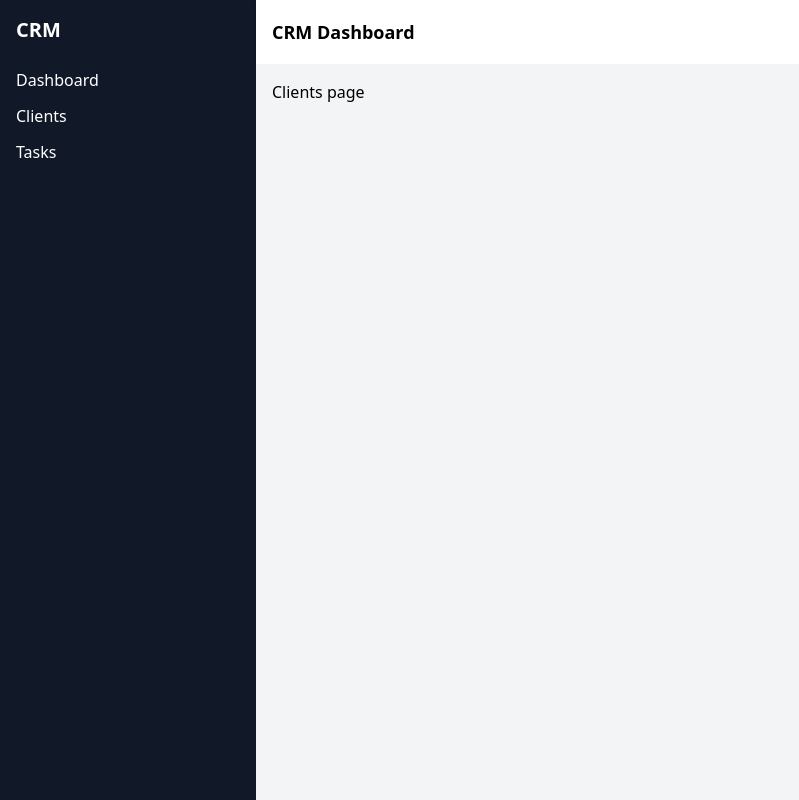
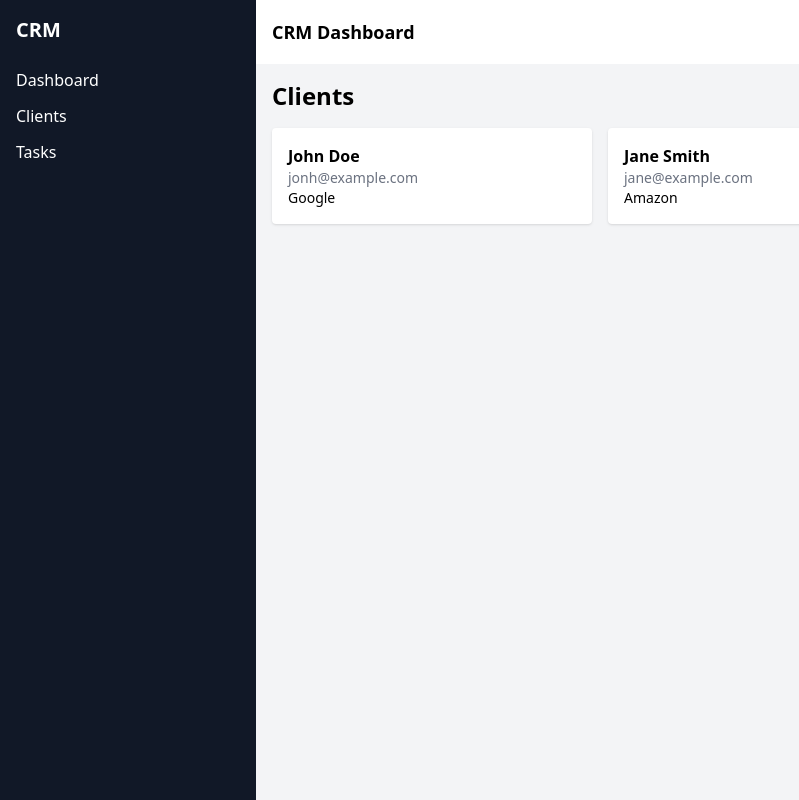
Before and after one commit to EvgeniyKarpuhin/crm-dashboard, a React (Vite) app: page /clients in a window 1280 px wide. Shown: the whole page, without its empty margins (0-799 px from the left). Built offline with nearby package versions, Linux system fonts and the light colour scheme.

Commit message:
added clients and client store

```diff
--- a/src/pages/Clients.tsx
+++ b/src/pages/Clients.tsx
@@ -1,5 +1,26 @@
+import { useClientStore } from "../store/useClientStore";
+
 const Clients = () => {
-    return <div>Clients page</div>;
+    const { clients } = useClientStore();
+
+    return (
+        <div>
+            <h2 className="text-2xl font-bold mb-4">Clients</h2>
+
+            <div className="grid grid-cols-3 gap-4">
+                { clients.map((client) => (
+                    <div
+                        key={client.id}
+                        className="p-4 bg-white rounded shadow"
+                    >
+                        <h3 className="font-bold">{client.name}</h3>
+                        <p className="text-sm text-gray-500">{client.email}</p>
+                        <p className="text-sm">{client.company}</p>
+                    </div>
+                ))}
+            </div>
+        </div>
+    );
 };
 
 export default Clients;
--- /dev/null
+++ b/src/store/useClientStore.ts
@@ -0,0 +1,38 @@
+import { create } from "zustand";
+
+export interface Client {
+    id: string;
+    name: string;
+    email: string;
+    company: string;
+}
+
+interface ClintStore {
+    clients: Client[];
+    addClient: (client: Omit<Client, "id">) => void;
+}
+
+export const useClientStore = create<ClintStore>((set) => ({
+    clients: [
+        {
+            id: "1",
+            name: "John Doe",
+            email: "jonh@example.com",
+            company: "Google",
+        },
+        {
+            id: "2",
+            name: "Jane Smith",
+            email: "jane@example.com",
+            company: "Amazon",
+        },
+    ],
+
+    addClient: (client) =>
+        set((state) => ({
+            clients: [
+                ...state.clients,
+                { id: Date.now().toString(), ...client },
+            ],
+        })),
+}));
```
